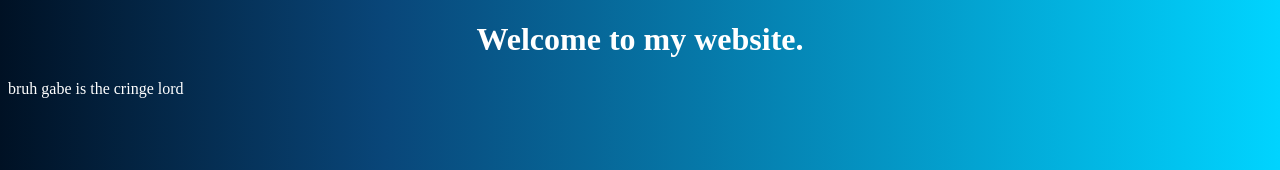
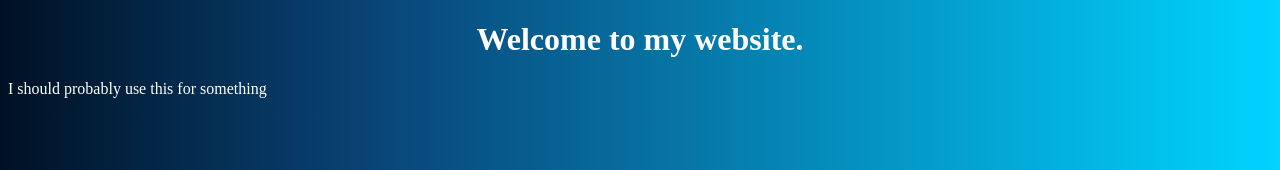
Before and after one commit to AkkozaDevelops/akkozadevelops.github.io, a plain HTML site: page index.html in a window 1280 px wide. Shown: the top 170 px of the page. Drawn offline with Linux system fonts and the light colour scheme.

Commit message:
Update index.html

```diff
--- a/index.html
+++ b/index.html
@@ -12,7 +12,7 @@
 
   <body class="grad" text="#ffffff">
     <h1 align="center">Welcome to my website.</h1>
-    <p> bruh gabe is the cringe lord</p>
+    <p> I should probably use this for something</p>
   </body>
 
 </html>
```
